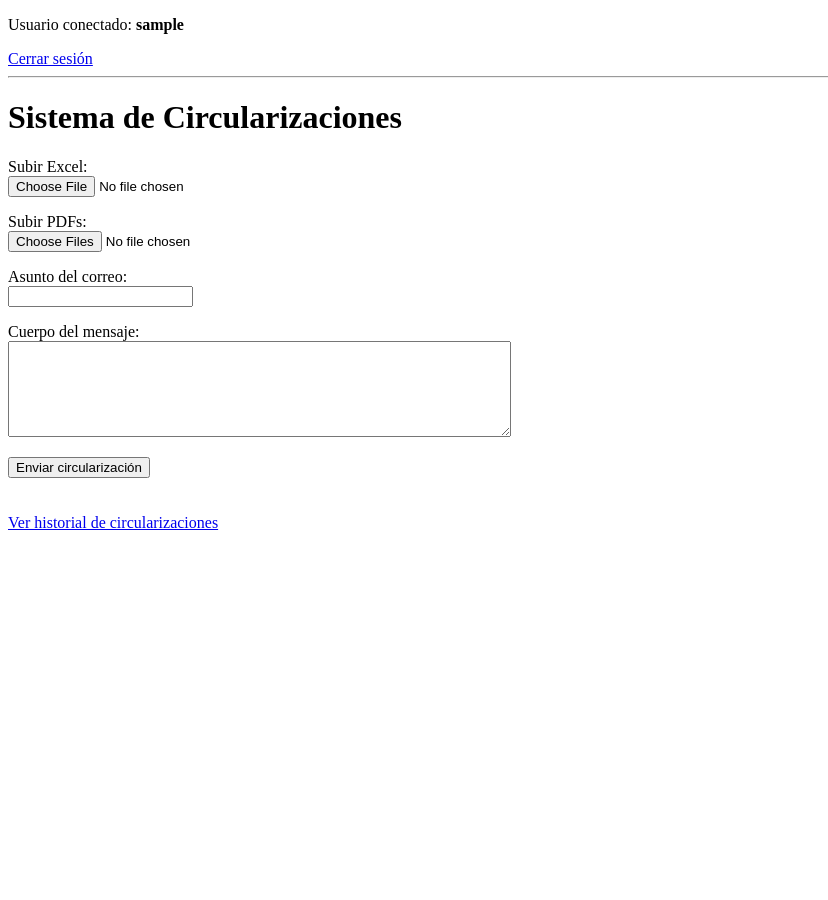
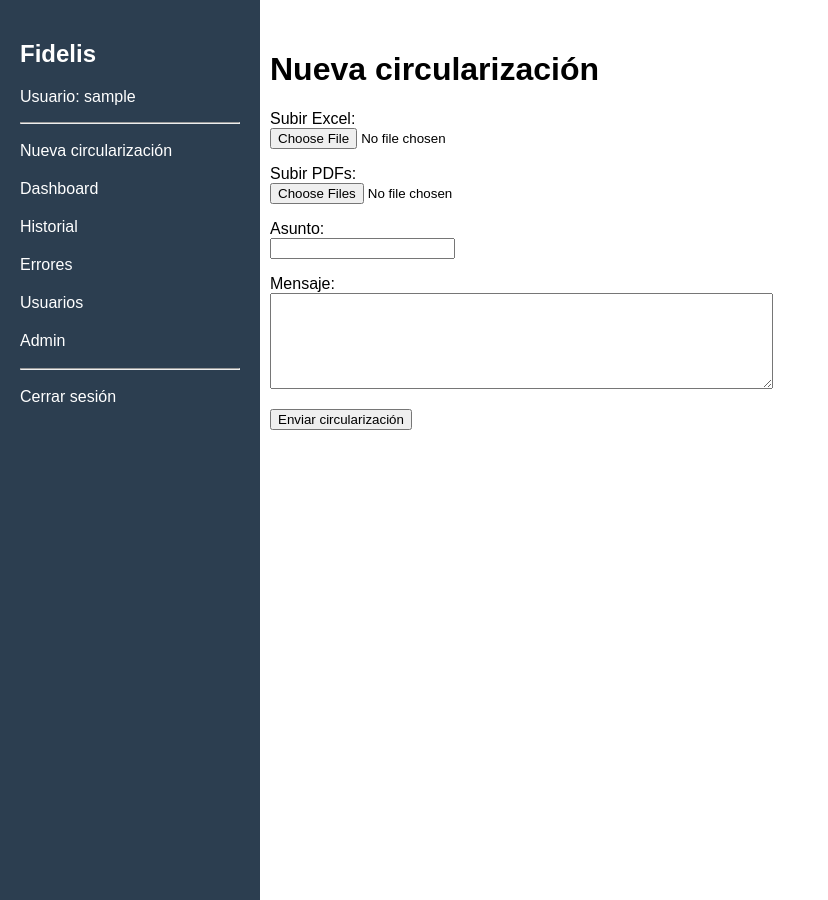
Before and after one commit to nicoduraan06/circularizaciones-fidelis, a FastAPI app: page / in a window 1280 px wide. Shown: the whole page, without its empty margins (0-828 px from the left). Run offline with FastAPI, Linux system fonts and the light colour scheme; the visitor is signed in with stand-in values (Sample User, id 1).

Commit message:
Add global base layout with sidebar navigation for all templates

```diff
--- /dev/null
+++ b/templates/base.html
@@ -0,0 +1,76 @@
+<!DOCTYPE html>
+<html>
+
+<head>
+    <title>Circularizaciones Fidelis</title>
+
+    <style>
+
+        body{
+            font-family: Arial;
+            margin:0;
+        }
+
+        .sidebar{
+            width:220px;
+            background:#2c3e50;
+            color:white;
+            position:fixed;
+            height:100%;
+            padding:20px;
+        }
+
+        .sidebar a{
+            display:block;
+            color:white;
+            text-decoration:none;
+            padding:10px 0;
+        }
+
+        .sidebar a:hover{
+            background:#34495e;
+        }
+
+        .content{
+            margin-left:240px;
+            padding:30px;
+        }
+
+    </style>
+
+</head>
+
+<body>
+
+<div class="sidebar">
+
+<h2>Fidelis</h2>
+
+<p>Usuario: {{ request.session.get("user") }}</p>
+
+<hr>
+
+<a href="/">Nueva circularización</a>
+<a href="/dashboard">Dashboard</a>
+<a href="/historial">Historial</a>
+<a href="/errores">Errores</a>
+<a href="/usuarios">Usuarios</a>
+<a href="/admin">Admin</a>
+
+<hr>
+
+<a href="/logout">Cerrar sesión</a>
+
+</div>
+
+<div class="content">
+
+{% block content %}
+
+{% endblock %}
+
+</div>
+
+</body>
+
+</html>
--- a/templates/form.html
+++ b/templates/form.html
@@ -1,19 +1,8 @@
-<!DOCTYPE html>
-<html>
-<head>
-    <title>Circularizaciones Grupo Fidelis</title>
-    <p>
-    Usuario conectado: <b>{{ request.session.get("user") }}</b>
-    </p>
+{% extends "base.html" %}
 
-    <a href="/logout">Cerrar sesión</a>
+{% block content %}
 
-    <hr>
-</head>
-
-<body>
-
-<h1>Sistema de Circularizaciones</h1>
+<h1>Nueva circularización</h1>
 
 <form action="/enviar" method="post" enctype="multipart/form-data">
 
@@ -28,12 +17,12 @@
 </p>
 
 <p>
-<label>Asunto del correo:</label><br>
+<label>Asunto:</label><br>
 <input type="text" name="asunto">
 </p>
 
 <p>
-<label>Cuerpo del mensaje:</label><br>
+<label>Mensaje:</label><br>
 <textarea name="mensaje" rows="6" cols="60"></textarea>
 </p>
 
@@ -41,9 +30,4 @@
 
 </form>
 
-<br><br>
-
-<a href="/historial">Ver historial de circularizaciones</a>
-
-</body>
-</html>
+{% endblock %}
```
Also changed, not shown: templates/admin.html (+3 -20 lines), templates/dashboard.html (+3 -12 lines), templates/errores.html (+3 -12 lines), templates/historial.html (+3 -12 lines), templates/resultado.html (+3 -8 lines), templates/usuarios.html (+3 -9 lines).
